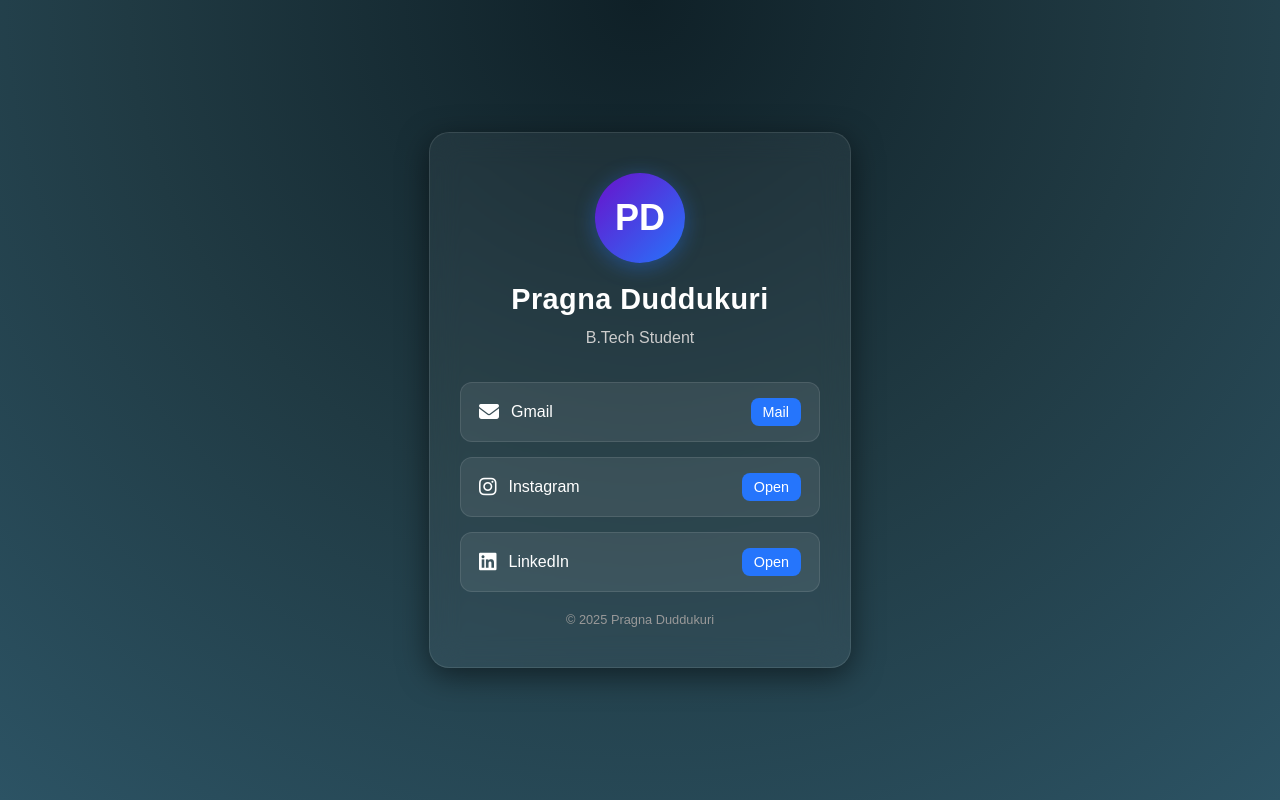
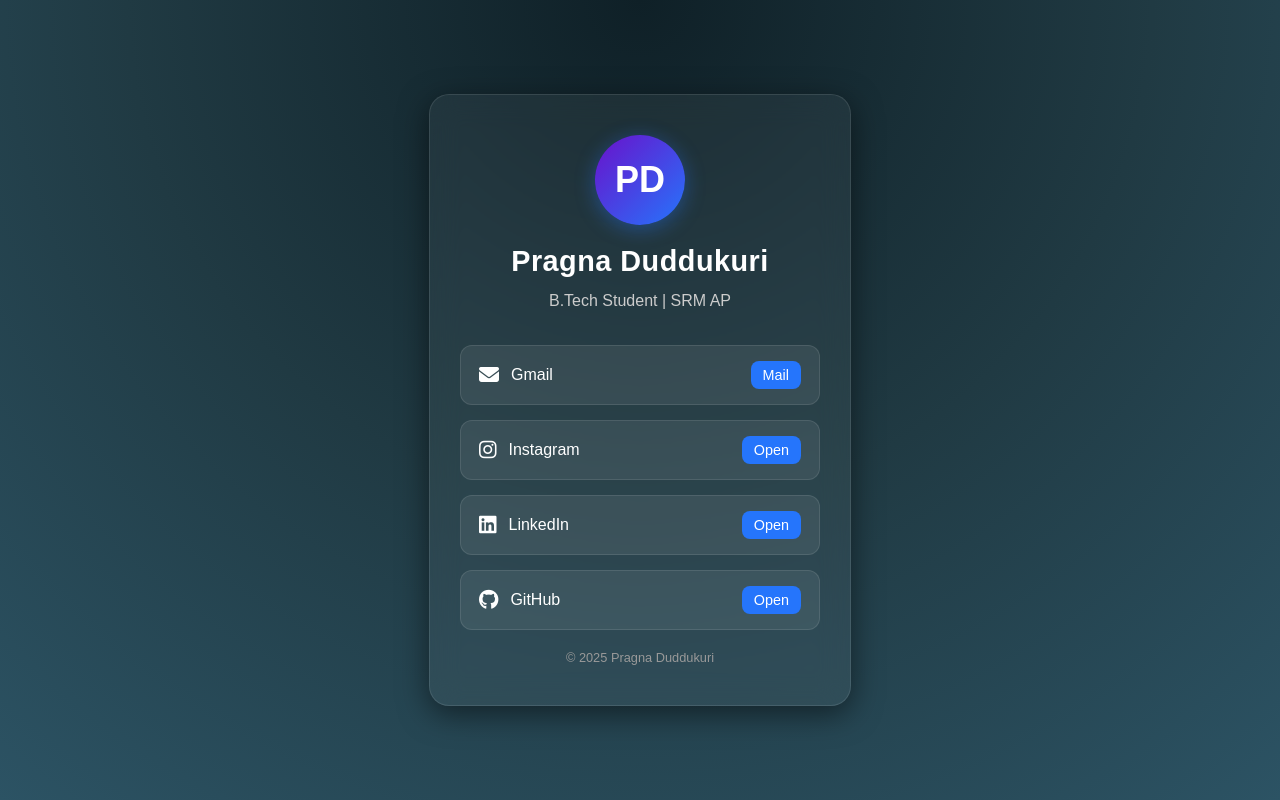
Before and after one commit to pragnaduddukuri/intropage, a plain HTML site: page page.html in a window 1280 px wide. Drawn offline with Linux system fonts and the light colour scheme.

Commit message:
first commit

```diff
--- a/intropage.html
+++ b/page.html
@@ -122,7 +122,7 @@
   <div class="card">
     <div class="avatar">PD</div>
     <h1>Pragna Duddukuri</h1>
-    <h2>B.Tech Student</h2>
+    <h2>B.Tech Student | SRM AP</h2>
 
     <!-- Gmail -->
     <div class="link">
@@ -157,6 +157,17 @@
       </a>
     </div>
 
+    <!-- GitHub -->
+    <div class="link">
+      <div class="link-left">
+        <i class="fab fa-github"></i>
+        <span>GitHub</span>
+      </div>
+      <a href="https://github.com/pragnaduddukuri" target="_blank">
+        <button>Open</button>
+      </a>
+    </div>
+
     <footer>© 2025 Pragna Duddukuri</footer>
   </div>
 </body>
```
Also changed, not shown: 1 other file.
